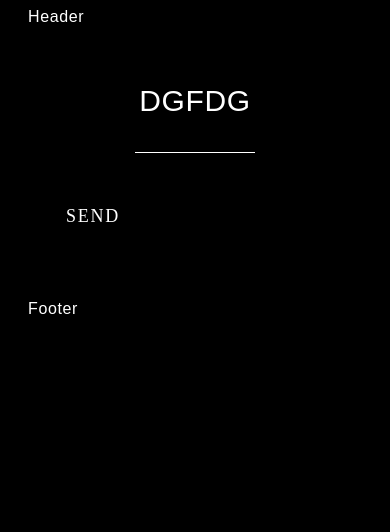
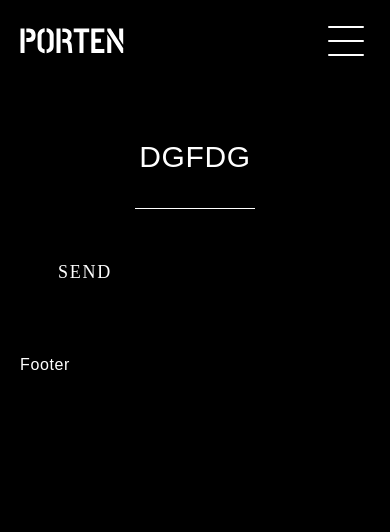
Before and after one commit to Annka-Sarviro/clock-shop, a website built with Vite: page src/index.html in a window 390 px wide. Built offline with nearby package versions, Linux system fonts and the light colour scheme.

Commit message:
feat: add header and mibile header

```diff
--- a/src/index.html
+++ b/src/index.html
@@ -15,5 +15,6 @@
 
     <include src="./partials/footer.html"></include>
     <script src="./main.js" type="module"></script>
+    <script src="./js/close-modal.js" type="module"></script>
   </body>
 </html>
--- /dev/null
+++ b/src/js/close-modal.js
@@ -0,0 +1,16 @@
+'use strict';
+
+(() => {
+  const mobileMenu = document.querySelector('#mobile-menu');
+  const openMenuBtn = document.querySelector('#modal-open-btn');
+  const closeMenuBtn = document.querySelector('#modal-close-btn');
+  const toggleMenu = () => {
+    const isMenuOpen = openMenuBtn.getAttribute('aria-expanded') === 'true' || false;
+    openMenuBtn.setAttribute('aria-expanded', !isMenuOpen);
+    mobileMenu.classList.toggle('visually-hidden');
+    openMenuBtn.classList.toggle('--is-open');
+    // closeMenuBtn.classList.toggle('visually-hidden');
+  };
+  openMenuBtn.addEventListener('click', toggleMenu);
+  closeMenuBtn.addEventListener('click', toggleMenu);
+})();
--- a/src/partials/header.html
+++ b/src/partials/header.html
@@ -1,3 +1,84 @@
-<header class="header">
-  <div class="container container__header">Header</div>
+<header>
+  <div class="header__upper">
+    <div class="container container__header">
+      <ul class="header__list">
+        <li class="header__item header__item-tel">
+          <a href="tel:+88121234567"> 8 (812) 123-45-67</a>
+        </li>
+        <li class="header__item">Працюємо 7 днів на тиждень</li>
+        <li class="header__item">
+          <time> 9:00 — 18:00</time>
+        </li>
+      </ul>
+      <ul class="header__list header__list-login">
+        <li><a href="#">Вхід&nbsp;/&nbsp;</a></li>
+        <li><a href="#">Реєстрація</a></li>
+      </ul>
+    </div>
+  </div>
+  <div class="header">
+    <div class="container container__header">
+      <include src="./partials/logo.html"></include>
+      <div class="header__nav-wrapper">
+        <include src="./partials/nav.html"></include>
+        <ul class="header__nav">
+          <li>
+            <button type="button" aria-label="кнопка відкриття корзини" class="header__button">
+              <img src="../images/cart.svg" alt="" class="" width="22" height="22" />
+            </button>
+          </li>
+          <li>
+            <button type="button" aria-label="кнопка відкриття пошуку" class="header__button">
+              <img src="../images/search.svg" alt="" class="" width="22" height="22" />
+            </button>
+          </li>
+        </ul>
+      </div>
+    </div>
+  </div>
+
+  <div class="header--mobile">
+    <div class="container container__header container__header--mobile">
+      <include src="./partials/logo.html"></include>
+
+      <button type="button" id="modal-open-btn" class="close-button">
+        <img src="../images/line.svg" alt="" width="36" height="2" class="close-button-icon" />
+        <img src="../images/line.svg" alt="" width="36" height="2" class="close-button-icon" />
+        <img src="../images/line.svg" alt="" width="36" height="2" class="close-button-icon" />
+      </button>
+      <button type="button" id="modal-close-btn" class="close-button visually-hidden">
+        <img src="../images/line.svg" alt="" width="36" height="2" class="close-button-icon" />
+        <img src="../images/line.svg" alt="" width="36" height="2" class="close-button-icon" />
+      </button>
+    </div>
+    <div class="mobile-menu visually-hidden" id="mobile-menu">
+      <include src="./partials/nav.html"></include>
+
+      <ul class="header__list header__list-login">
+        <li><a href="#">Вхід&nbsp;/&nbsp;</a></li>
+        <li><a href="#">Реєстрація</a></li>
+      </ul>
+      <ul class="header__nav">
+        <li>
+          <button type="button" class="header__button">
+            <img src="../images/cart.svg" alt="" class="" width="22" height="22" />
+            <span class="header__button-text">Корзина</span>
+          </button>
+        </li>
+        <li class="input-item">
+          <input type="text" class="header__input" placeholder="Пошук" />
+        </li>
+
+        <ul class="header__list header__list--mobile">
+          <li class="header__item header__item-tel">
+            <a href="tel:+88121234567"> 8 (812) 123-45-67</a>
+          </li>
+          <li class="header__item">Працюємо 7 днів на тиждень</li>
+          <li class="header__item">
+            <time> 9:00 — 18:00</time>
+          </li>
+        </ul>
+      </ul>
+    </div>
+  </div>
 </header>
--- /dev/null
+++ b/src/partials/logo.html
@@ -0,0 +1,3 @@
+<a href="/" aria-label="перехід на головну сторінку">
+  <img src="../images/logo.svg" alt="Логотип компанії" class="logo" width="104" />
+</a>
--- /dev/null
+++ b/src/partials/nav.html
@@ -0,0 +1,7 @@
+<nav>
+  <ul class="header__nav">
+    <li class="header__nav-item active"><a href="#"> сподобалось </a></li>
+    <li class="header__nav-item"><a href="#"> особистий кабінет </a></li>
+    <li class="header__nav-item"><a href="#"> налаштування </a></li>
+  </ul>
+</nav>
--- a/src/sass/_common.scss
+++ b/src/sass/_common.scss
@@ -2,9 +2,15 @@
   margin: 0 auto;
   padding-right: 20px;
   padding-left: 20px;
+  width: auto;
+
+  @media screen and (min-width: 480px) {
+    width: 480px;
+  }
 
   @include media('min', 'tablet') {
-    width: $mobile;
+    width: $tablet;
+
     padding-left: 32px;
     padding-right: 32px;
   }
--- /dev/null
+++ b/src/sass/components/_header.scss
@@ -0,0 +1,250 @@
+.container__header {
+  display: flex;
+  justify-content: space-between;
+  height: 100%;
+  align-items: center;
+}
+
+.header__upper {
+  padding-top: 14px;
+  padding-bottom: 14px;
+  background-color: var(--black);
+  @include media('max', 'tablet') {
+    display: none;
+  }
+}
+
+.header__list {
+  color: var(--grey);
+  font-size: 14px;
+  font-style: normal;
+  font-weight: 400;
+  line-height: normal;
+  display: flex;
+  flex-wrap: nowrap;
+
+  @include media('min', 'tablet') {
+    font-size: 12px;
+  }
+
+  @include media('max', 'tablet') {
+    justify-content: center;
+    margin-top: 52px;
+    margin-bottom: 18px;
+  }
+}
+
+.header__upper .header__item {
+  text-transform: none;
+  &:not(:last-child) {
+    margin-right: 10px;
+    display: flex;
+    align-items: center;
+
+    &::after {
+      content: '';
+      height: 12px;
+      width: 1px;
+      background-color: var(--grey);
+      display: inline-block;
+      margin-left: 10px;
+    }
+  }
+}
+
+.header__item-tel::before {
+  content: url('../../images/phone.svg');
+  width: 16px;
+  height: 16px;
+  display: inline-block;
+  margin-right: 16px;
+}
+
+.header__list-login::before {
+  content: url('../../images/log-in.svg');
+  width: 14px;
+  height: 14px;
+  display: inline-block;
+  margin-right: 16px;
+}
+
+.header {
+  height: 80px;
+  background-color: var(--dark-grey);
+
+  @include media('max', 'tablet') {
+    display: none;
+  }
+}
+
+.logo {
+  width: 104px;
+  height: auto;
+}
+
+.header__nav {
+  color: var(--gray);
+  font-size: 14px;
+  text-transform: uppercase;
+  align-items: center;
+  display: flex;
+  height: 100%;
+  gap: 32px;
+
+  @include media('max', 'tablet') {
+    flex-direction: column;
+    gap: 0;
+  }
+
+  @include media('min', 'tablet') {
+    gap: 10px;
+  }
+}
+
+.header__nav-wrapper {
+  display: flex;
+  gap: 32px;
+  height: 100%;
+
+  @include media('min', 'tablet') {
+    gap: 10px;
+  }
+}
+
+.header__nav-item {
+  display: flex;
+  align-items: center;
+  padding: 0 20px;
+  height: 100%;
+
+  @include media('min', 'tablet') {
+    padding: 0 10px;
+  }
+
+  &.active {
+    background-color: var(--grey-hover);
+  }
+
+  @include media('max', 'tablet') {
+    width: 100%;
+    padding-top: 20px;
+    padding-bottom: 20px;
+    justify-content: center;
+  }
+}
+
+.header__button {
+  cursor: pointer;
+
+  @include media('max', 'tablet') {
+    display: flex;
+    justify-content: center;
+    align-items: center;
+    margin-bottom: 18px;
+  }
+}
+
+.header--mobile {
+  height: 82px;
+
+  @include media('min', 'tablet') {
+    display: none;
+  }
+}
+
+.container__header--mobile {
+  padding-top: 25px;
+  padding-bottom: 25px;
+}
+
+.close-button {
+  cursor: pointer;
+
+  .close-button-icon {
+    transition: all 250ms linear;
+  }
+
+  &.--is-open .close-button-icon {
+    margin-bottom: 0;
+
+    &:first-child {
+      transform: rotate(45deg);
+    }
+
+    &:nth-child(2) {
+      visibility: hidden;
+    }
+    &:last-child {
+      transform: rotate(-45deg);
+    }
+  }
+}
+
+.close-button-icon {
+  display: block;
+
+  &:not(:last-child) {
+    margin-bottom: 12px;
+  }
+}
+
+.mobile-menu {
+  background-color: var(--black);
+  width: 100%;
+  position: fixed;
+  transition: all 250ms linear;
+
+  @include media('min', 'tablet') {
+    display: none;
+  }
+}
+
+.header__button-text {
+  color: var(--grey);
+  font-size: 14px;
+  font-style: normal;
+  font-weight: 400;
+  margin-left: 16px;
+}
+
+.header__input {
+  width: 240px;
+  padding: 6px;
+  background-color: var(--light-grey);
+  border: none;
+  color: var(--gray);
+  font-size: 14px;
+  font-style: normal;
+  font-weight: 400;
+  line-height: normal;
+
+  &::placeholder {
+    color: var(--grey);
+  }
+}
+
+.input-item {
+  display: flex;
+  justify-content: center;
+  align-items: center;
+  gap: 18px;
+
+  &::before {
+    content: url('../../images/search.svg');
+    width: 22px;
+    height: 22px;
+    display: inline-block;
+  }
+}
+
+.header__list--mobile {
+  display: flex;
+  flex-direction: column;
+  flex-wrap: nowrap;
+  gap: 12px;
+}
+
+.header--mobile .header__item {
+  text-transform: none;
+  display: flex;
+}
--- a/src/sass/main.scss
+++ b/src/sass/main.scss
@@ -3,3 +3,4 @@
 @import './utils/mixin';
 @import './common';
 @import './components/button';
+@import './components/header';
--- a/src/sass/utils/_base.scss
+++ b/src/sass/utils/_base.scss
@@ -3,6 +3,8 @@ body {
   font-family: 'PT Sans', sans-serif;
   letter-spacing: 0.04em;
   color: white;
+  margin: 0;
+  padding: 0;
 
   &.modal-open {
     overflow: hidden;
@@ -43,6 +45,15 @@ img {
   height: auto;
 }
 
+button {
+  background: none;
+  border: none;
+}
+
+* {
+  box-sizing: border-box;
+}
+
 .visually-hidden {
   position: absolute;
   clip: rect(0 0 0 0);
--- a/vite.config.js
+++ b/vite.config.js
@@ -5,4 +5,7 @@ export default defineConfig({
   root: './src',
   base: './',
   plugins: [posthtml()],
+  css: {
+    hot: true,
+  },
 });
```
Also changed, not shown: src/dist/index.html, src/images/cart.svg (added), src/images/line.svg (added), src/images/log-in.svg (added), src/images/logo.svg (added), src/images/phone.svg (added), src/images/search.svg (added), src/sass/main.css, 1 other file.
